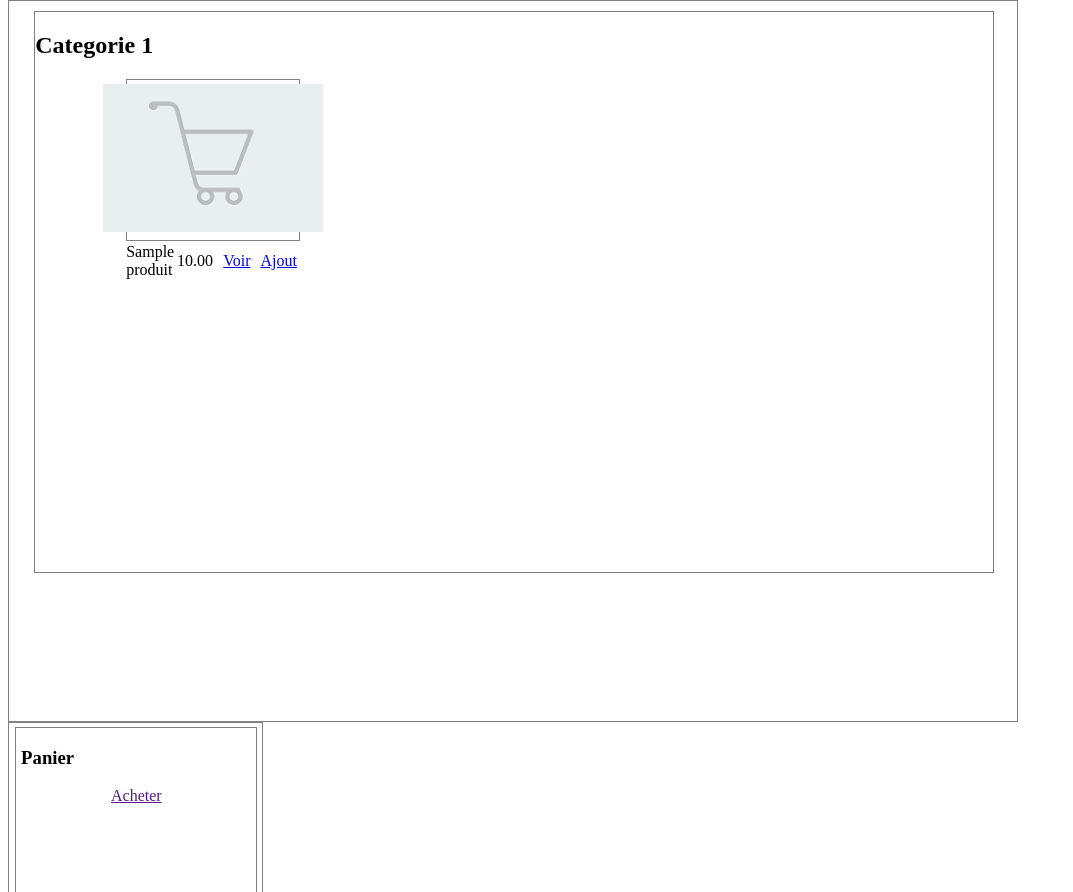
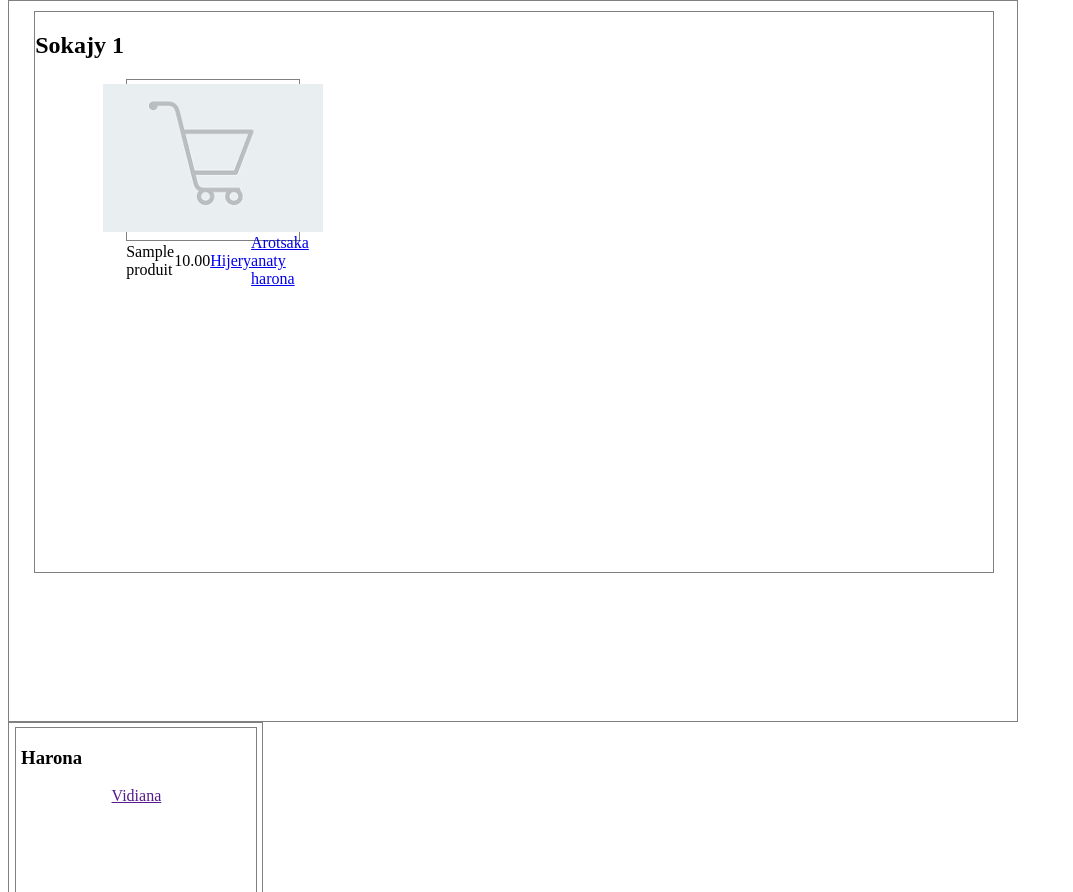
Before and after one commit to gigasandwich/malagasy-e-commerce, a Flask app: page /main in a window 1280 px wide. Shown: the part 90-982 px from the top of the page, without its empty margins (0-1073 px from the left). Run offline with Flask 3, Linux system fonts and the light colour scheme; tables that the repository leaves empty hold one stand-in row (values such as "Sample post"); parts of the project's set-up code (start-up, migrations or seed data) failed here and were passed over.

Commit message:
Add categorie to produit

```diff
--- a/model/models.py
+++ b/model/models.py
@@ -6,8 +6,6 @@ class CategorieProduit(db.Model):
     __tablename__ = 'categorie_produit'
     id = db.Column(db.Integer, primary_key=True)
     categorie = db.Column(db.String(50), nullable=False)
-
-    produits: Mapped[List['Produit']] = db.relationship('Produit', backref='categorie')
 
     def __repr__(self) -> str:
         return f"<CategorieProduit {self.categorie}>"
@@ -19,6 +17,7 @@ class Produit(db.Model):
     prix = db.Column(db.Numeric(15, 2), nullable=False)
     id_categorie_produit = db.Column(db.Integer, db.ForeignKey('categorie_produit.id'), nullable=False)
 
+    categorie: Mapped['CategorieProduit'] = db.relationship('CategorieProduit', backref='produits')
     commentaires: Mapped[List['Commentaire']] = db.relationship('Commentaire', backref='produit')
     commandes: Mapped[List['Commande']] = db.relationship('Commande', backref='produit')
 
--- a/templates/main.html
+++ b/templates/main.html
@@ -15,7 +15,7 @@
         </div>
         <div class="section">
             <div class="categorie">
-                <h2>Categorie 1</h2>
+                <h2>Sokajy 1</h2>
                 <div class="container-produit">
                     {% for produit in produits %}
                     <div class="produit">
@@ -32,10 +32,10 @@
                                 {{ produit.prix }}
                             </div>
                             <div class="voir">
-                                <a href="/produit/info/{{ produit.id }}">Voir</a>
+                                <a href="/produit/info/{{ produit.id }}">Hijery</a>
                             </div>
                             <div class="ajout">
-                                <a href="#" class="ajout-panier" data-id="{{ produit.id }}">Ajout</a>
+                                <a href="#" class="ajout-panier" data-id="{{ produit.id }}">Arotsaka anaty harona</a>
                             </div>
                         </div>
                     </div>
@@ -45,10 +45,10 @@
         </div>
         <div class="panier">
             <div id="panier-contenu">
-                <h3>Panier</h3>
+                <h3>Harona</h3>
 
                 <div class="button-panier">
-                    <a href="">Acheter</a>
+                    <a href="">Vidiana</a>
                 </div>
             </div>
         </div>
```
